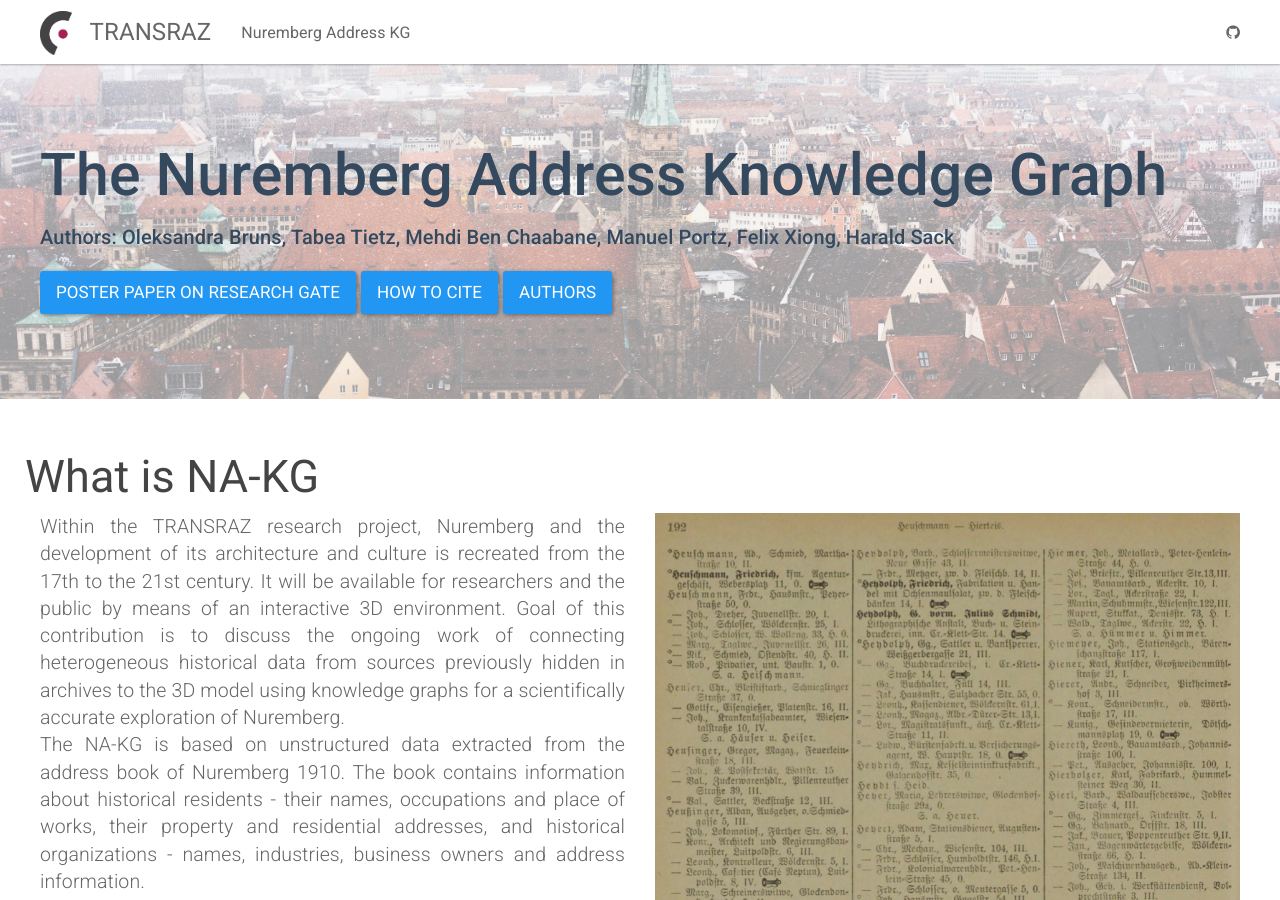
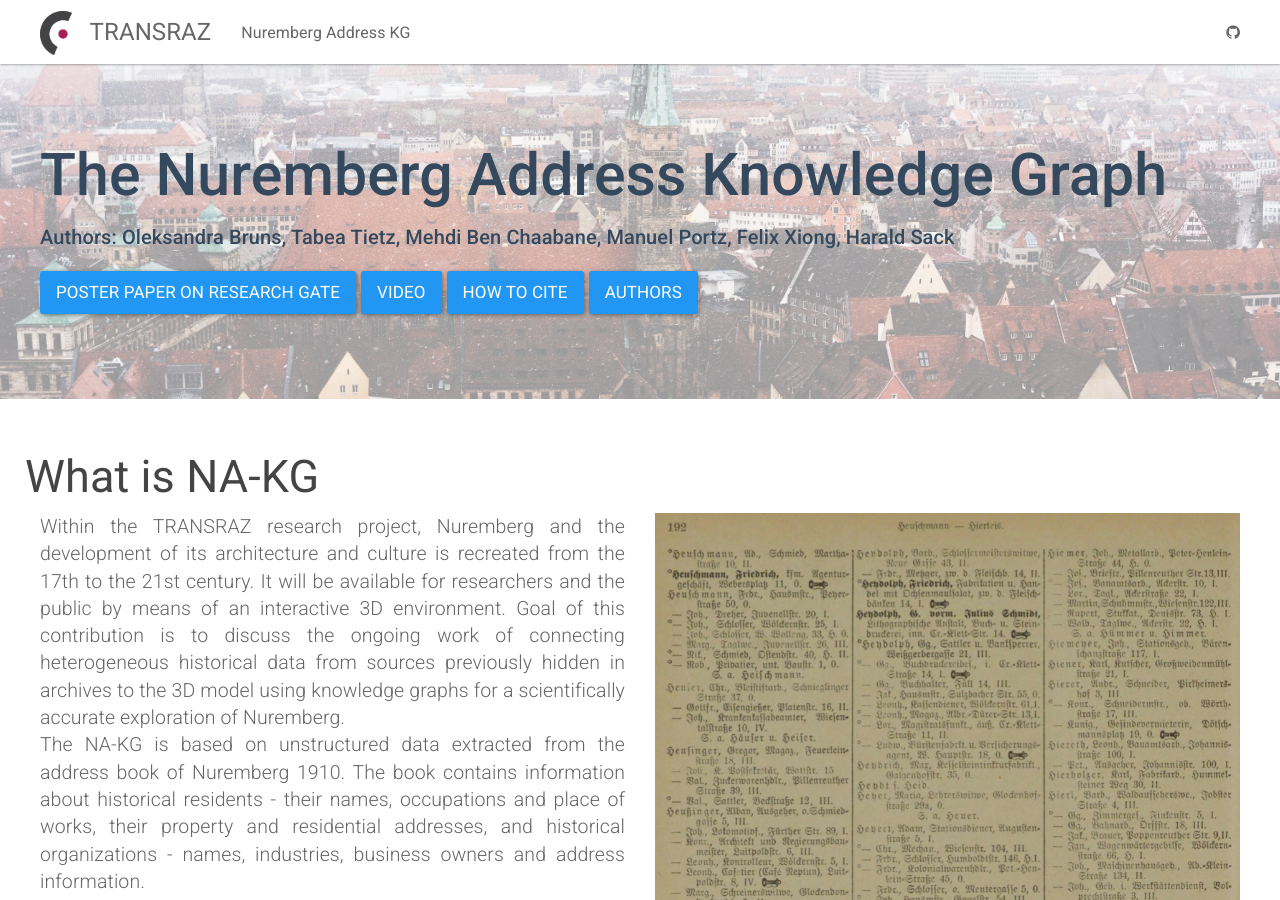
Before and after one commit to ISE-FIZKarlsruhe/Transraz, a Jekyll site: the page built from NA-KG.html, in a window 1280 px wide and 900 px high. Built offline with Jekyll 4.4.1, drawn with Linux system fonts in a browser that asks for light colours.

Commit message:
video btn

```diff
--- a/NA-KG.html
+++ b/NA-KG.html
@@ -10,6 +10,7 @@ layout: default
         </div>
 
         <p><a class="btn btn-primary btn-lg" href="https://www.researchgate.net/publication/351124383_The_Nuremberg_Address_Knowledge_Graph" role="button">Poster Paper on Research Gate</a>
+        <a class="btn btn-primary btn-lg" href="https://youtu.be/DFhPbKqMKlw" role="button">Video</a>
         <a class="btn btn-primary btn-lg" href="#cite" role="button">How to cite</a>
         <a class="btn btn-primary btn-lg" href="#authors" role="button">Authors</a></p>
 
```
